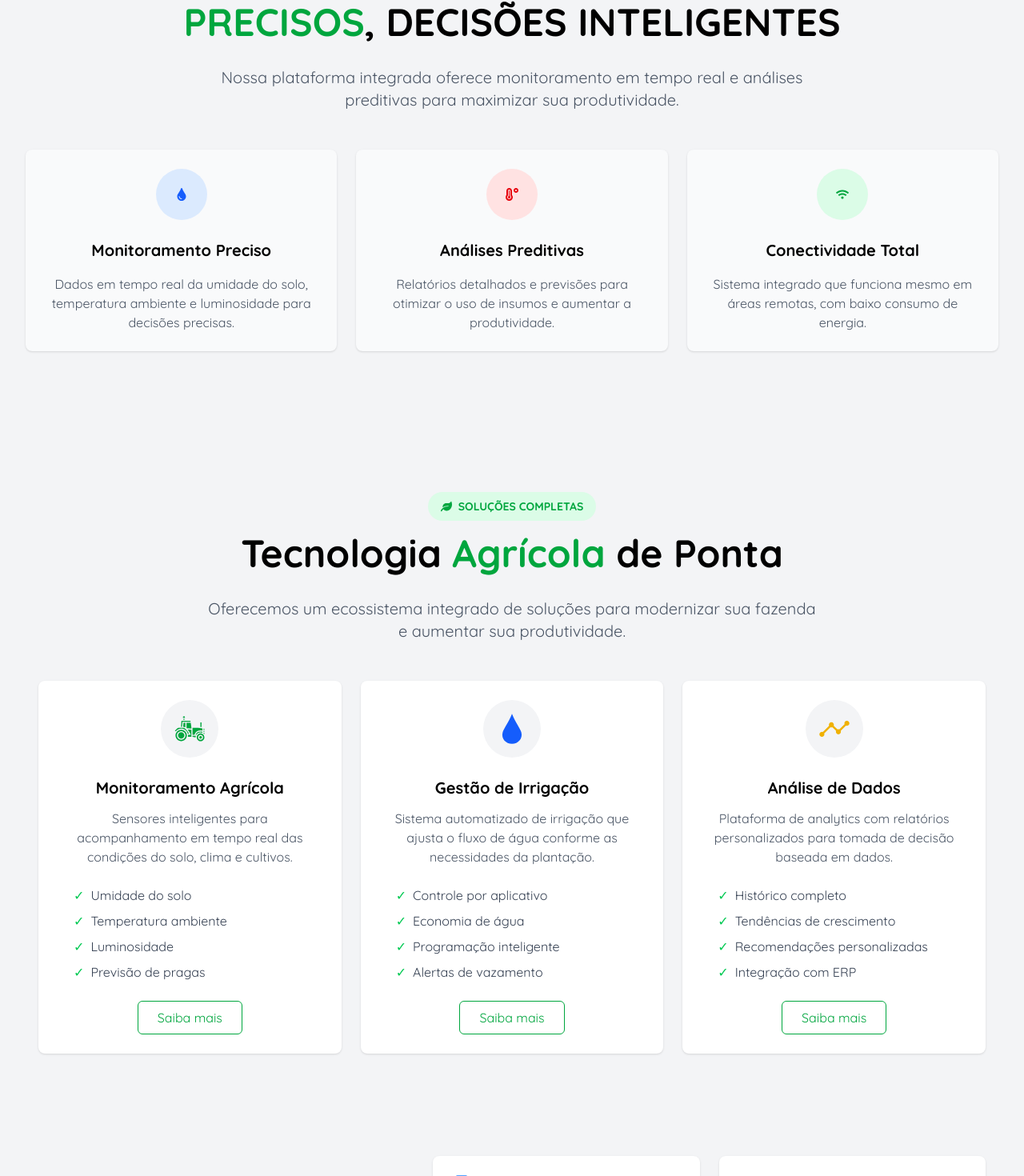
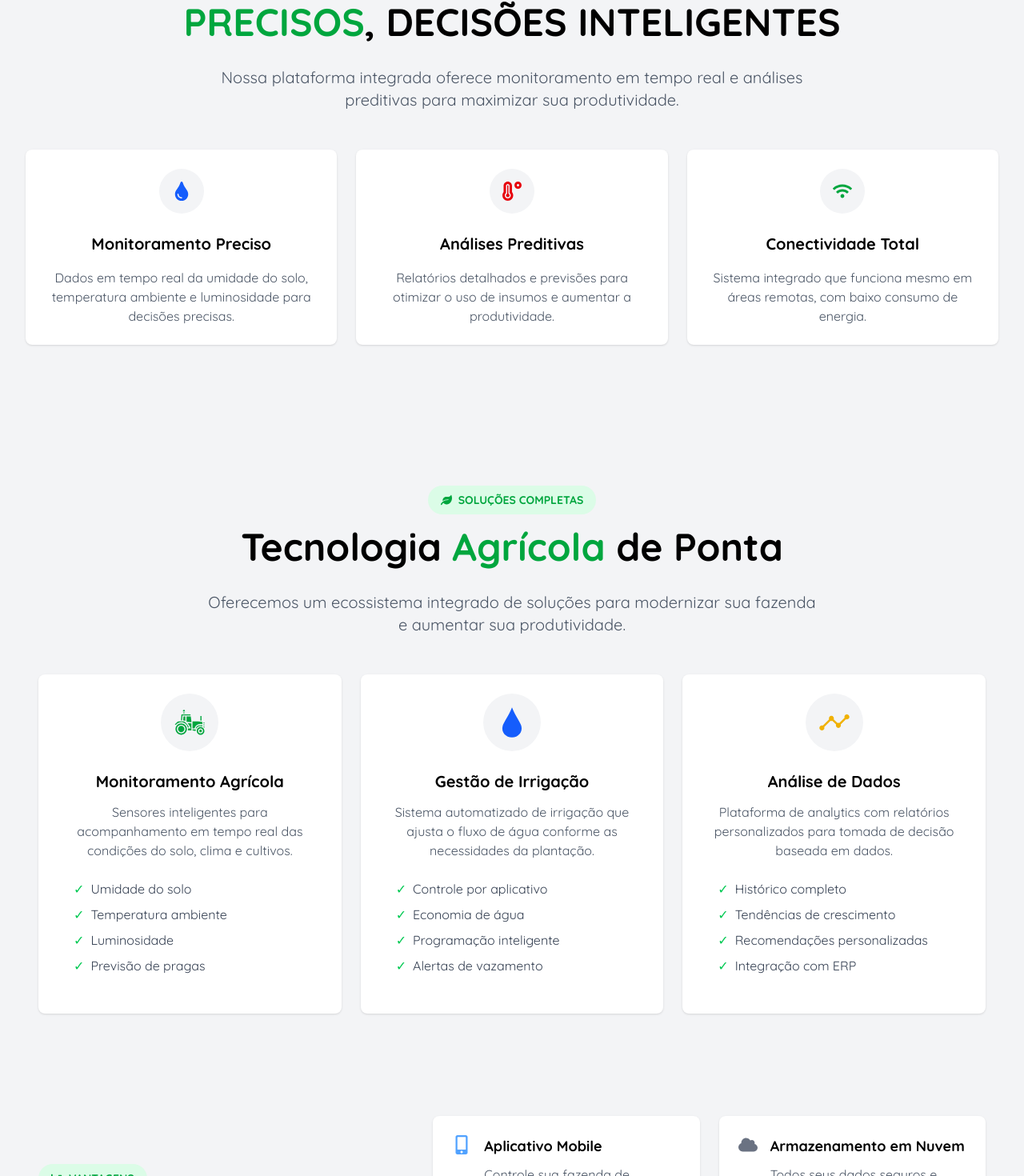
Before and after one commit to RodrigoM2004/smartfarm-reading-mss, a React (Vite) app in the folder frontend/: page / in a window 1280 px wide. Shown: the part 749-2219 px from the top of the page at 80% size. Built offline with nearby package versions, Linux system fonts and the light colour scheme.

Commit message:
fix(landing_page): padroniza cards

```diff
--- a/frontend/src/pages/landing/components/AboutCard.jsx
+++ b/frontend/src/pages/landing/components/AboutCard.jsx
@@ -1,9 +1,9 @@
 export default function AboutCard({ title, description, icon, iconColor, iconBg }) {
 
   return (
-    <div className="card h-full border-0 shadow-sm hover:shadow-lg transition-all duration-300 bg-gray-50 rounded-lg border-0">
-      <div className="card-body p-6 text-center">
-        <div className={`${iconBg} ${iconColor} rounded-full p-4 mb-6 mx-auto w-16 h-16 flex items-center justify-center`}>
+    <div className="flex flex-col h-full bg-white rounded-lg border-0 shadow-sm hover:shadow-lg transition-all duration-300 overflow-hidden">
+      <div className="p-6 text-center flex-grow">
+        <div className={`inline-flex items-center justify-center bg-gray-100 bg-opacity-50 rounded-full p-4 mb-6 ${iconColor}`}>
             {icon}
         </div>
         <h4 className="font-bold text-xl mb-4">{title}</h4>
--- a/frontend/src/pages/landing/components/AboutSection.jsx
+++ b/frontend/src/pages/landing/components/AboutSection.jsx
@@ -23,21 +23,21 @@ export default function AboutSection() {
         <AboutCard
           title="Monitoramento Preciso"
           description="Dados em tempo real da umidade do solo, temperatura ambiente e luminosidade para decisões precisas."
-          icon={<FaTint />}
+          icon={<FaTint size={24}/>}
           iconColor="text-blue-600"
           iconBg="bg-blue-100"
         />
         <AboutCard
           title="Análises Preditivas"
           description="Relatórios detalhados e previsões para otimizar o uso de insumos e aumentar a produtividade."
-          icon={<FaTemperatureHigh />}
+          icon={<FaTemperatureHigh size={24}/>}
           iconColor="text-red-600"
           iconBg="bg-red-100"
         />
         <AboutCard
           title="Conectividade Total"
           description="Sistema integrado que funciona mesmo em áreas remotas, com baixo consumo de energia."
-          icon={<FaWifi />}
+          icon={<FaWifi size={24}/>}
           iconColor="text-green-600"
           iconBg="bg-green-100"
         />
--- a/frontend/src/pages/landing/components/ServiceCard.jsx
+++ b/frontend/src/pages/landing/components/ServiceCard.jsx
@@ -20,12 +20,6 @@ export function ServiceCard({ service }) {
         )}
       </div>
       <div className="px-6 pb-6 text-center">
-        <button
-          className="inline-flex items-center justify-center border border-green-600 text-green-600 hover:bg-green-600 hover:text-white px-6 py-2 rounded-md transition-colors"
-          aria-label={`Saiba mais sobre ${service.title}`}
-        >
-          Saiba mais
-        </button>
       </div>
     </div>
   );
```
